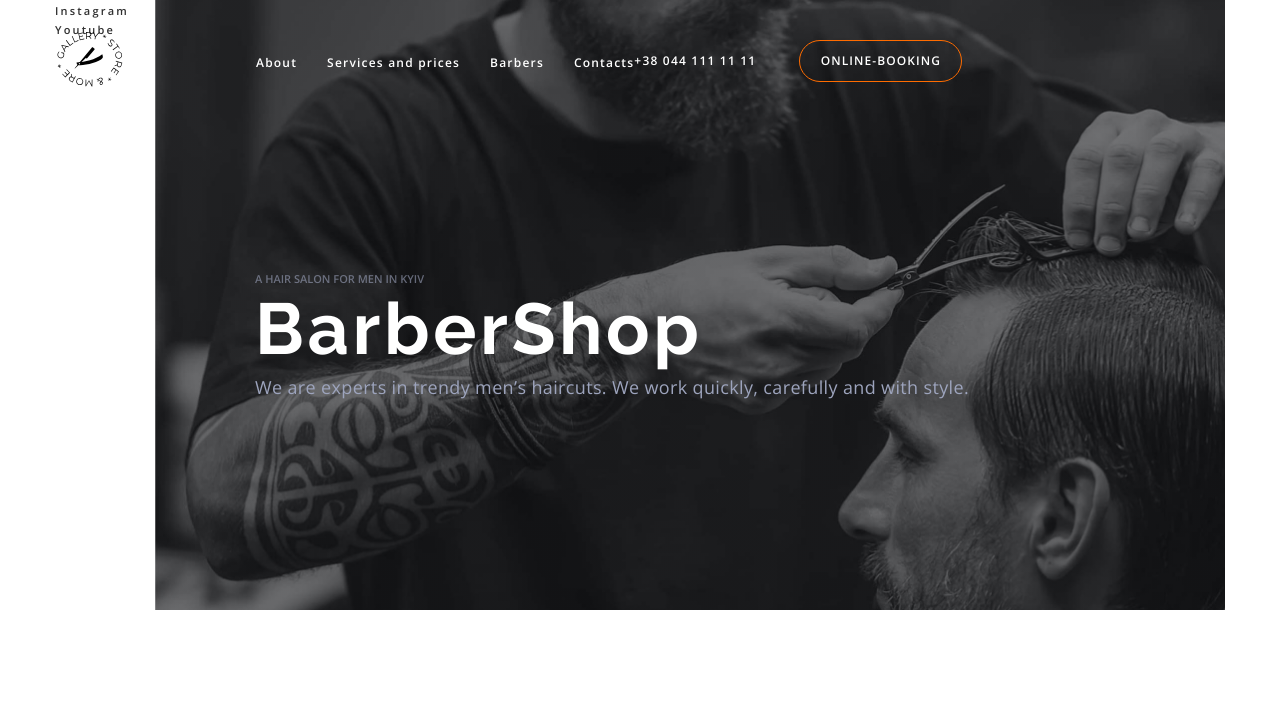
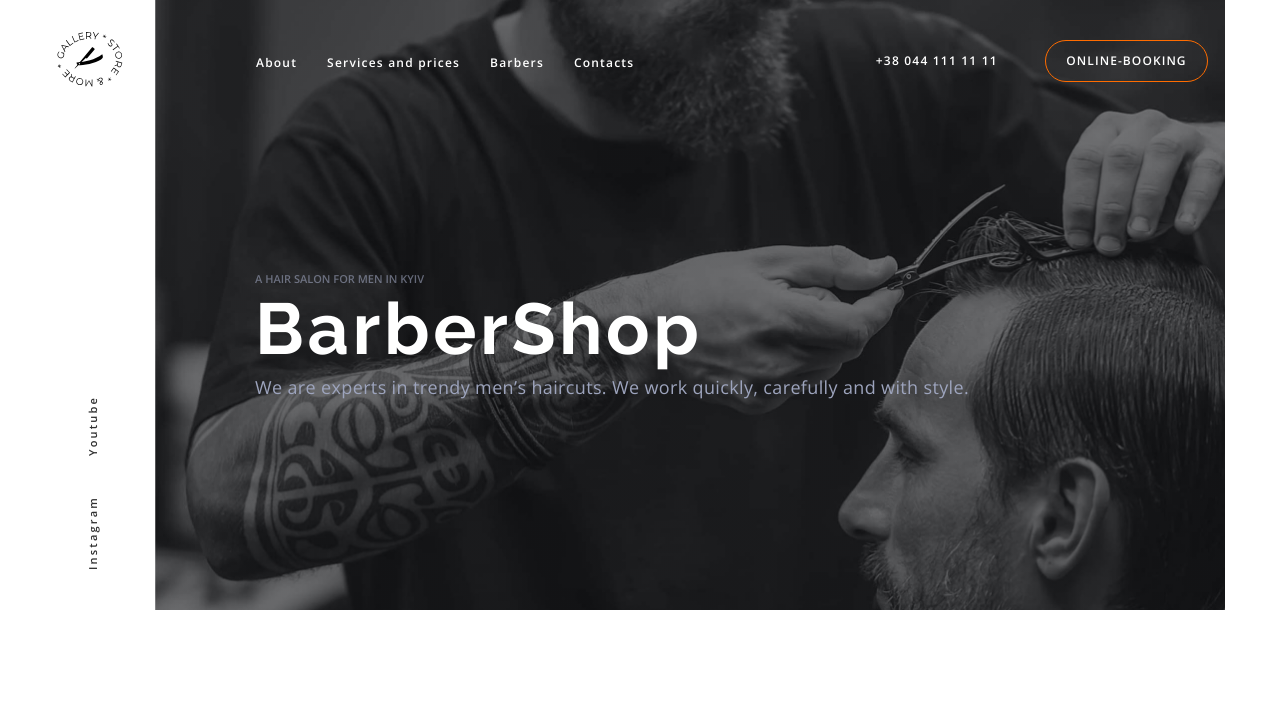
Before and after one commit to Ruslan-Tretiak/barbershop, a plain HTML site: page index.html in a window 1280 px wide. Shown: the top 727 px of the page. Drawn offline with nearby package versions, Linux system fonts and the light colour scheme.

Commit message:
instagram

```diff
--- a/css/styles.css
+++ b/css/styles.css
@@ -138,6 +138,7 @@ button {
     color: #FFFFFF;
 }
 .tel {
+    font-style: normal;
     font-weight: 600;
     font-size: 12px;
     line-height: 1.33;
@@ -145,11 +146,11 @@ button {
     color:#FFFFFF;
     margin-right: 43px;
 }
+.contact-block {
+    margin-left: auto;
+    padding-right: 17px;
 
-
-
-
-
+}
 
 
 
@@ -158,10 +159,11 @@ button {
     display: flex;
 }
 .hero-list {
-    width: 100px;
-
-}
-.hero-item {
+    display: flex;
+    align-items: center;
+    gap: 40px;
+    transform: rotate(-90deg) translateY(100%);
+    transform-origin: bottom left;
 
 }
 .hero-link {
@@ -203,6 +205,17 @@ button {
     line-height: 1.67;
     letter-spacing: 0.02em;
     color: #9DA4BD;
+}
+.social-block {
+    width: 100px;
+    display: flex;
+    align-items: flex-end;
+    padding-left: 27px;
+    padding-bottom: 40px;
+}
+
+.hero-list {
+
 }
 /*---------------------------ABOUT---------------------------- */
 .about {
--- a/index.html
+++ b/index.html
@@ -39,14 +39,17 @@
                     </li>
                 </ul>
             </nav>
+           <address class="contact-block">
                     <a class="tel link" id="tel" href="tel:+38044111111">+38 044 111 11 11</a>
                     <button type="button" class="header-btn btn">online-booking</button>
+            </address>
         </div>
     </header>
     <main>
     <!-- HERO -->
         <section class="">
             <div class="conteiner hero-container">
+                <div class="social-block">
                 <ul class="hero-list list">
                     <li class="hero-item">
                         <a class="hero-link link" href target="_blank" rel="noopener noreferrer nofollow">Instagram</a>
@@ -55,6 +58,7 @@
                         <a class="hero-link link" href target="_blank" rel="noopener noreferrer nofollow">Youtube</a>
                     </li>
                 </ul>
+                </div>
                 <div class="hero">
                 <p class="hero-subtitle">A hair salon for men in Kyiv</p>
                 <h1 class="hero-title">BarberShop</h1>
```
